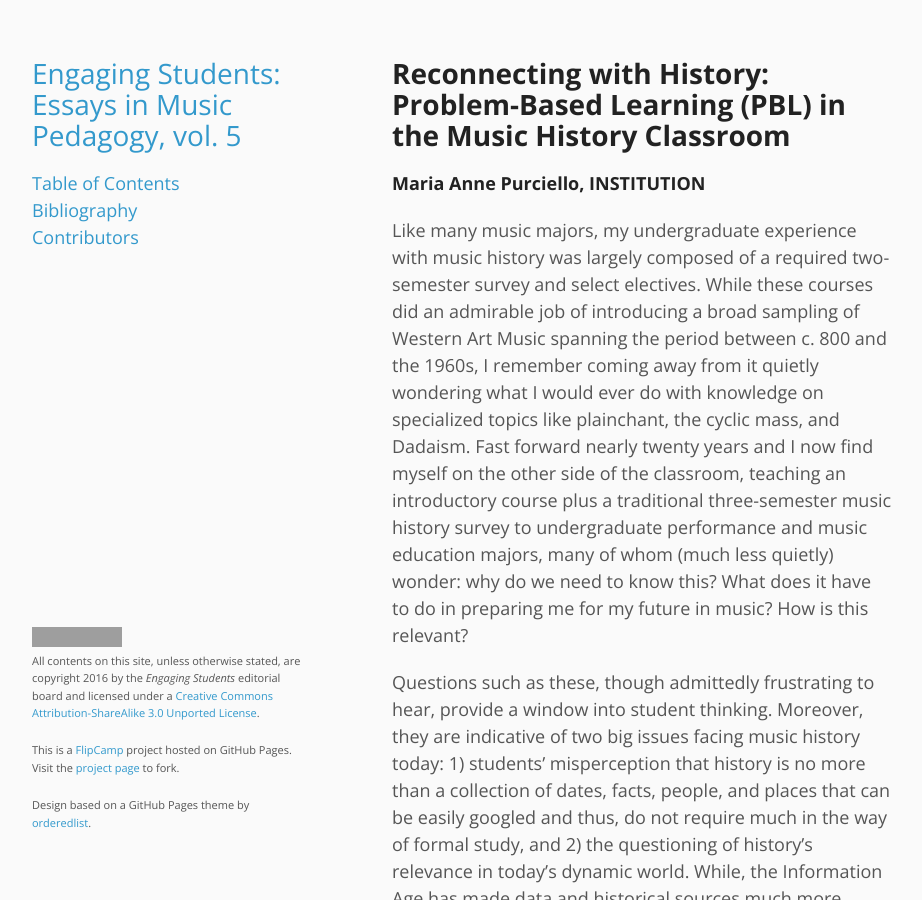
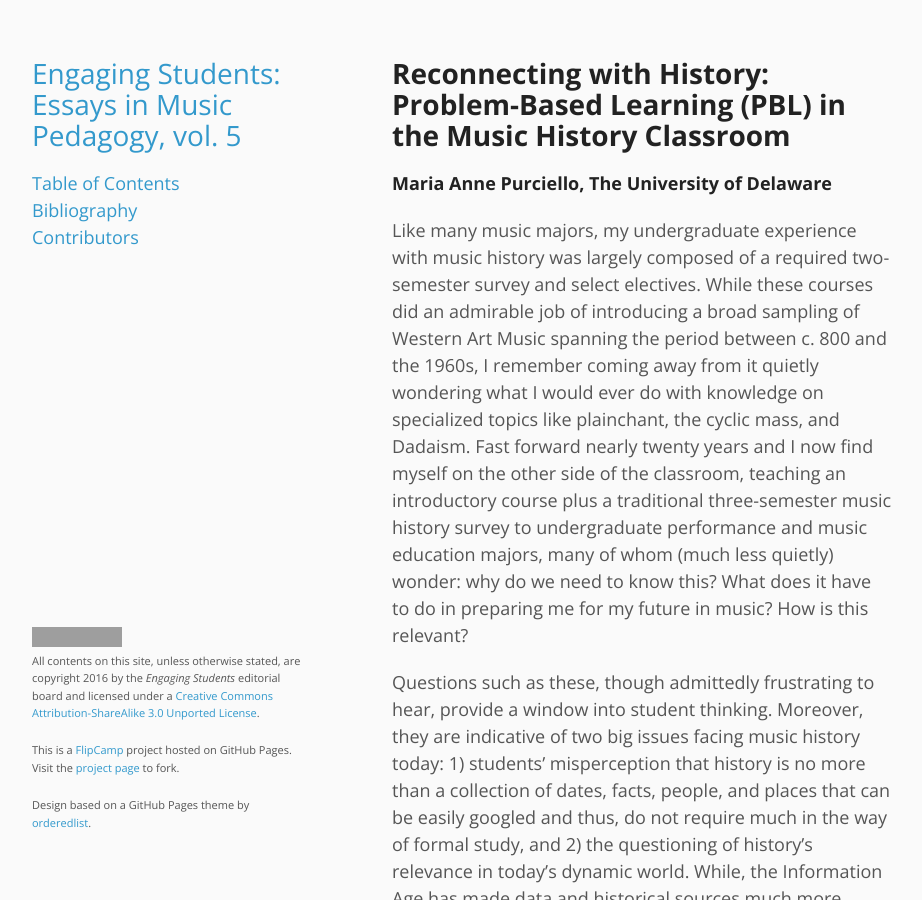
Before and after one commit to flipcamp/engagingstudents5, a Jekyll site: the page built from essays/purciello.md, in a window 1280 px wide and 900 px high. Shown: the whole window, without its empty margins (178-1100 px from the left). Built offline with Jekyll 4.4.1, drawn with Linux system fonts in a browser that asks for light colours; grey boxes are pictures that could not be loaded.

Commit message:
Update purciello.md

```diff
--- a/essays/purciello.md
+++ b/essays/purciello.md
@@ -1,7 +1,7 @@
 ---
 layout: post
 title: "Reconnecting with History: Problem-Based Learning (PBL) in the Music History Classroom"
-author: Maria Anne Purciello, INSTITUTION
+author: Maria Anne Purciello, The University of Delaware
 ---
 
 {{ page.title }}
```
